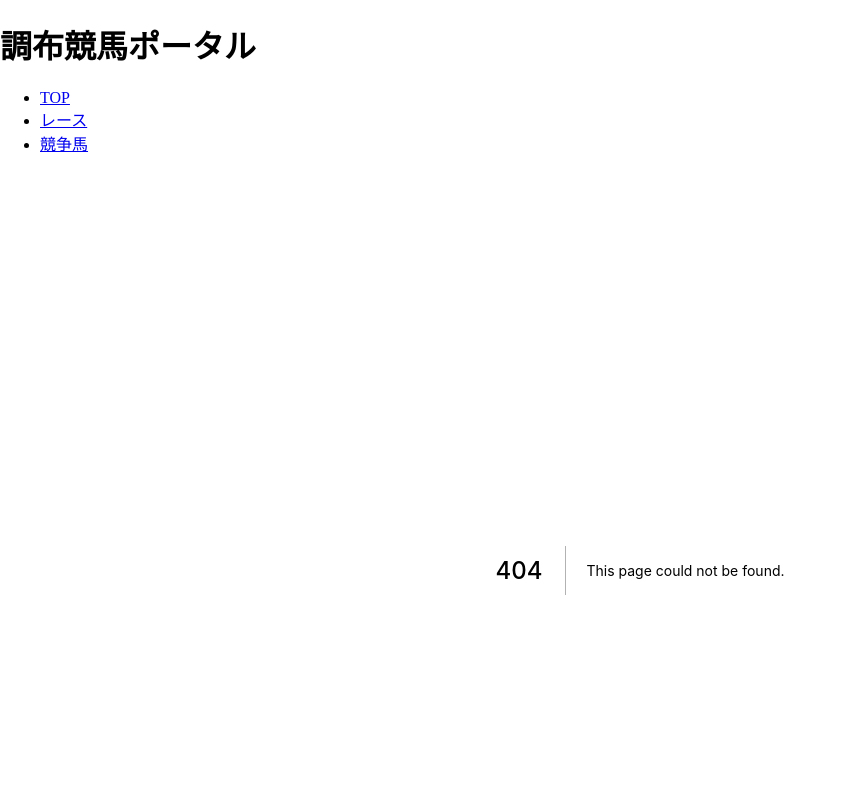
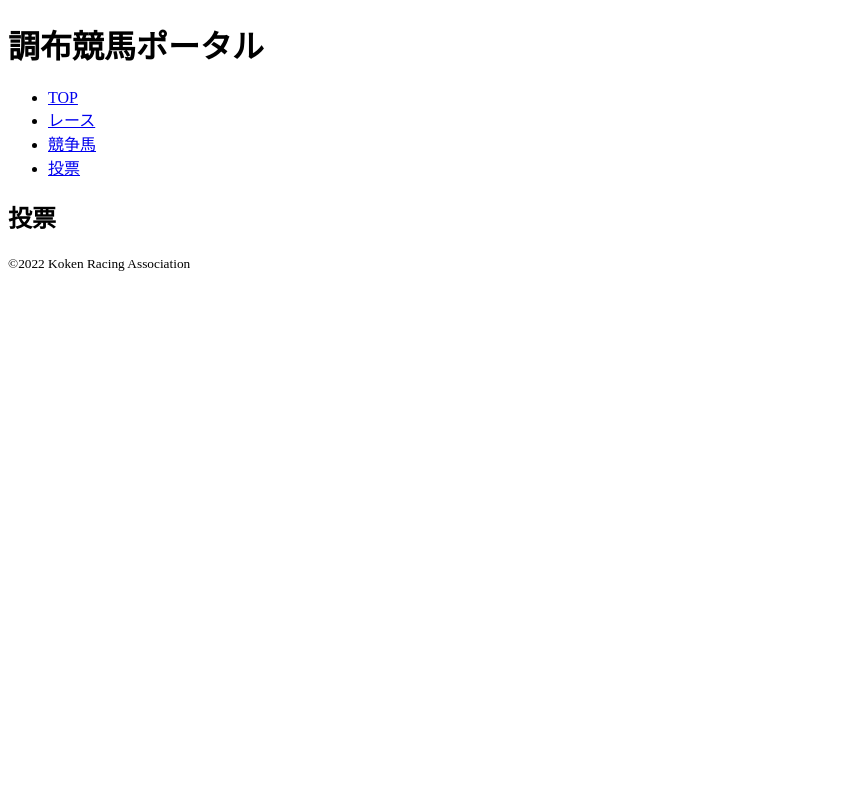
Before and after one commit to ueckoken/chofu-race-course, a Next.js app in the folder client/: page /vote in a window 1280 px wide. Before the commit this address had no page. Shown: the top 800 px of the page, without its empty margins (0-842 px from the left). Built offline with nearby package versions, Linux system fonts and the light colour scheme.

Commit message:
投票ページを追加した

```diff
--- a/client/src/components/Header.tsx
+++ b/client/src/components/Header.tsx
@@ -22,6 +22,11 @@ const Header: FC<{}> = () => {
                             <a>競争馬</a>
                         </Link>
                     </li>
+                    <li>
+                        <Link href="/vote">
+                            <a>投票</a>
+                        </Link>
+                    </li>
                 </ul>
             </nav>
         </header>
--- /dev/null
+++ b/client/src/pages/vote.tsx
@@ -0,0 +1,7 @@
+import { FC } from "react";
+
+const VotePage: FC<{}> = () => {
+    return <h2>投票</h2>;
+};
+
+export default VotePage;
```
Also changed, not shown: client/src/pages/404.tsx (added, +7 -0 lines).
